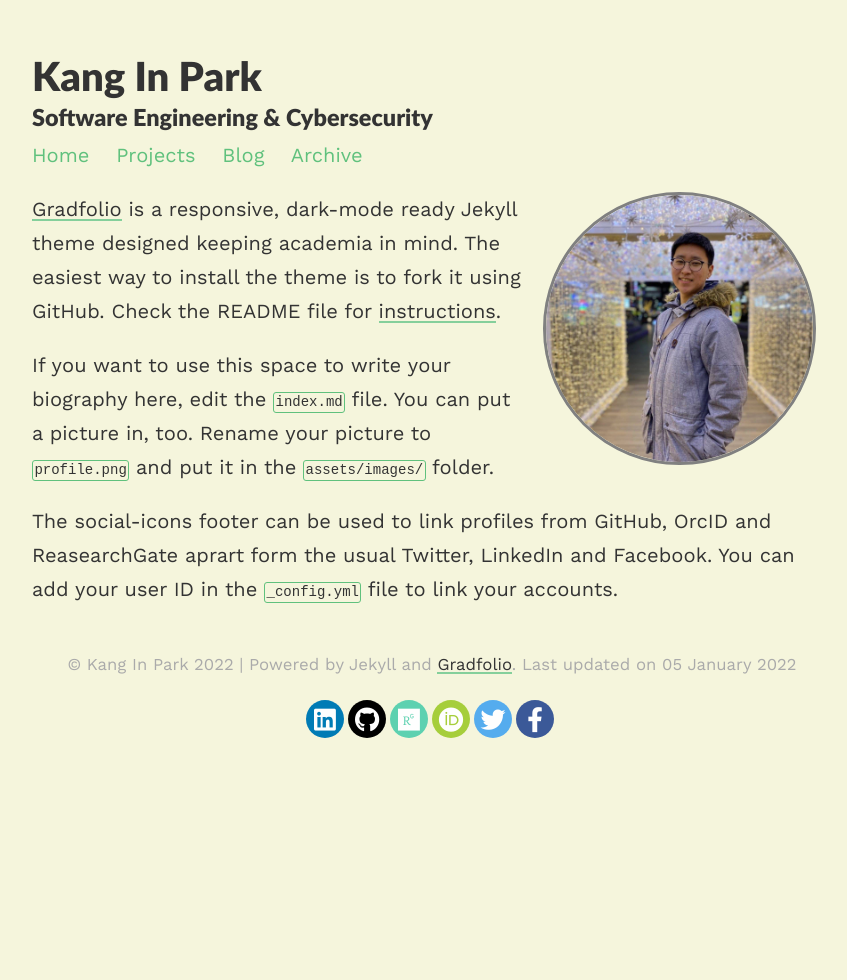
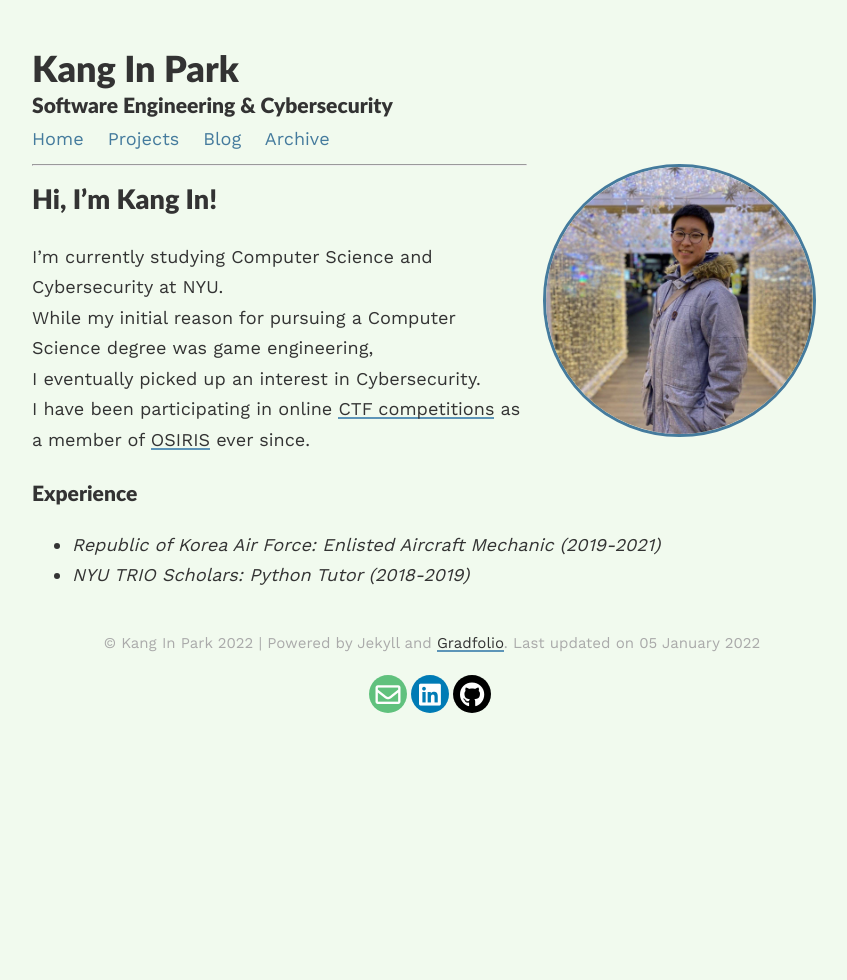
Before and after one commit to kip218/blog, a Jekyll site: the page built from index.md, in a window 1280 px wide. Shown: the whole page, without its empty margins (208-1055 px from the left). Built offline with Jekyll 4.4.1, drawn with Linux system fonts in a browser that asks for light colours; nearby versions of some CDN libraries.

Commit message:
first edits

```diff
--- a/_config.yml
+++ b/_config.yml
@@ -17,12 +17,13 @@ permalink: /blog/:year/:title/
 paginate_path: /blog/page:num/
 
 # Social media links in footer
-facebook: "#"
-twitter: "#"
-linkedin: "#"
-github: "#"
-researchgate: "#"
-orcid: "#"
+# facebook: "#"
+# twitter: "#"
+linkedin: "kanginpark"
+github: "kip218"
+email: "kip218@nyu.edu"
+# researchgate: "#"
+# orcid: "#"
 
 highlighter: rouge
 markdown: kramdown
--- a/assets/css/_sass/profile.scss
+++ b/assets/css/_sass/profile.scss
@@ -1,7 +1,7 @@
 /* Profile */
 .profile {
     border-style: solid;
-    border-color: $light-gray;
+    border-color: $brand-color;
     margin-left: 1rem;
     margin-right: 1rem;
     margin-bottom: 1rem;
--- a/assets/css/_sass/variables.scss
+++ b/assets/css/_sass/variables.scss
@@ -1,5 +1,5 @@
 $base-font-family: 'Work Sans', sans-serif;
-$base-font-size:   20px;
+$base-font-size:   18px;
 $base-font-weight: 400;
 $small-font-size:  $base-font-size * 0.875;
 $base-line-height: 1.7;
@@ -8,11 +8,12 @@ $spacing-unit:     30px;
 $light-gray: gray;
 $text-color:       #333;
 $background-color: #fdfdfd;
-$brand-color:      #60c17d;
+// $brand-color:      #60c17d;
+$brand-color:	   #457b9d;
 
 // Color scheme for light
 // $body-bg: #fdfdfd;
-$body-bg: #f5f5dc;
+$body-bg: #f1faee;
 $projectbox: #cfe6a4;
 $text-color: #333;
 
--- a/index.md
+++ b/index.md
@@ -7,8 +7,24 @@ profile:
 published: true
 ---
 
-[Gradfolio](https://github.com/jitinnair1/gradfolio){:target="_blank"} is a responsive, dark-mode ready Jekyll theme designed keeping academia in mind. The easiest way to install the theme is to fork it using GitHub. Check the README file for [instructions](https://github.com/jitinnair1/gradfolio#installation){:target="_blank"}.
+
+---
+# Hi, I'm Kang In!
+I'm currently studying Computer Science and Cybersecurity at NYU.
+While my initial reason for pursuing a Computer Science degree was game engineering,
+I eventually picked up an interest in Cybersecurity.
+I have been participating in online [CTF competitions](https://ctftime.org/ctf-wtf/) as a member of [OSIRIS](https://www.osiris.cyber.nyu.edu/) ever since.
+
+
+### Experience
+- *Republic of Korea Air Force: Enlisted Aircraft Mechanic (2019-2021)*
+- *NYU TRIO Scholars: Python Tutor (2018-2019)*
+
+
+
+
+<!-- [Gradfolio](https://github.com/jitinnair1/gradfolio){:target="_blank"} is a responsive, dark-mode ready Jekyll theme designed keeping academia in mind. The easiest way to install the theme is to fork it using GitHub. Check the README file for [instructions](https://github.com/jitinnair1/gradfolio#installation){:target="_blank"}.
 
 If you want to use this space to write your biography here, edit the `index.md` file. You can put a picture in, too. Rename your picture to `profile.png` and put it in the `assets/images/` folder.
 
-The social-icons footer can be used to link profiles from GitHub, OrcID and ReasearchGate aprart form the usual Twitter, LinkedIn and Facebook. You can add your user ID in the `_config.yml` file to link your accounts.
+The social-icons footer can be used to link profiles from GitHub, OrcID and ReasearchGate aprart form the usual Twitter, LinkedIn and Facebook. You can add your user ID in the `_config.yml` file to link your accounts. -->
```
